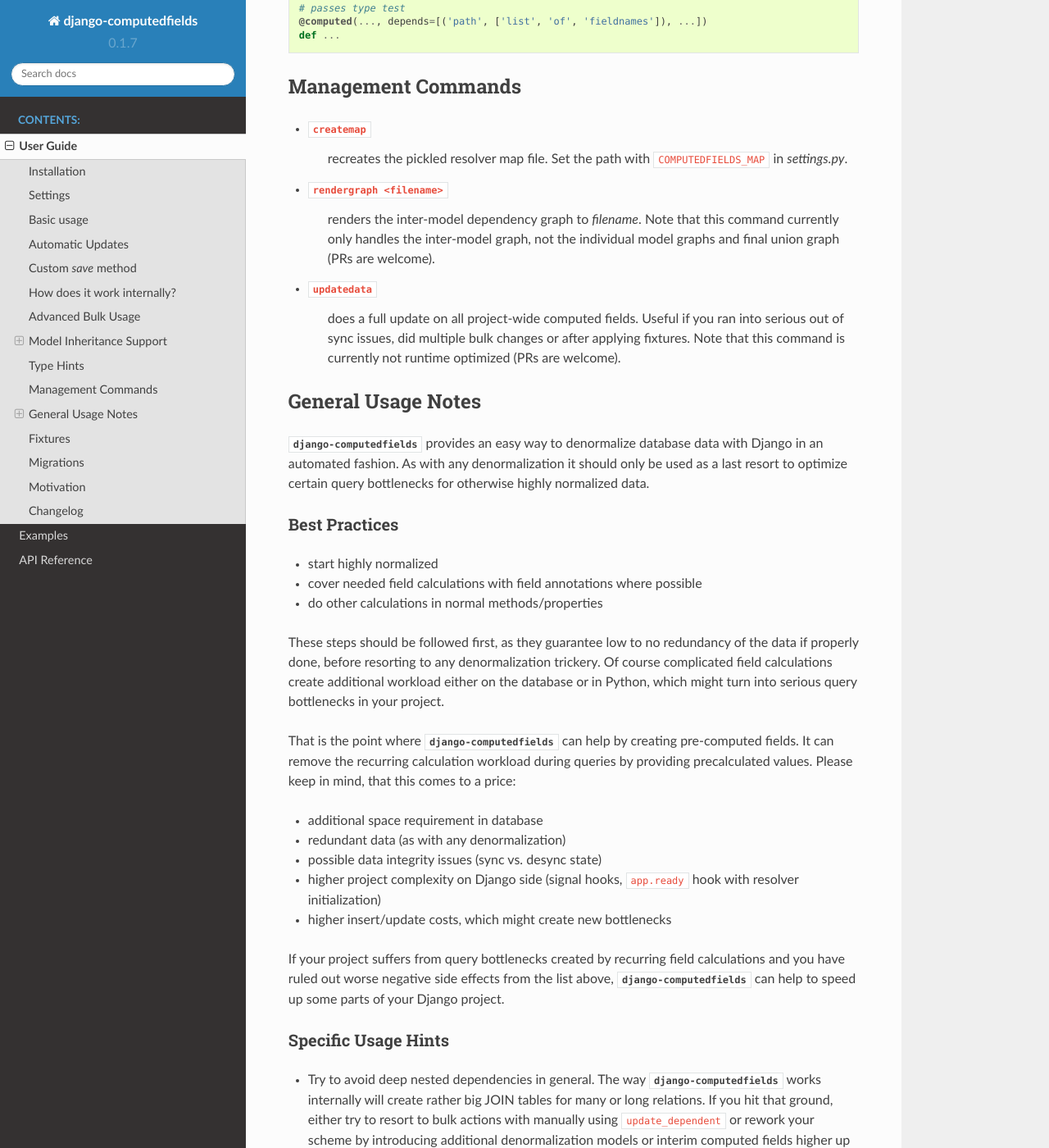
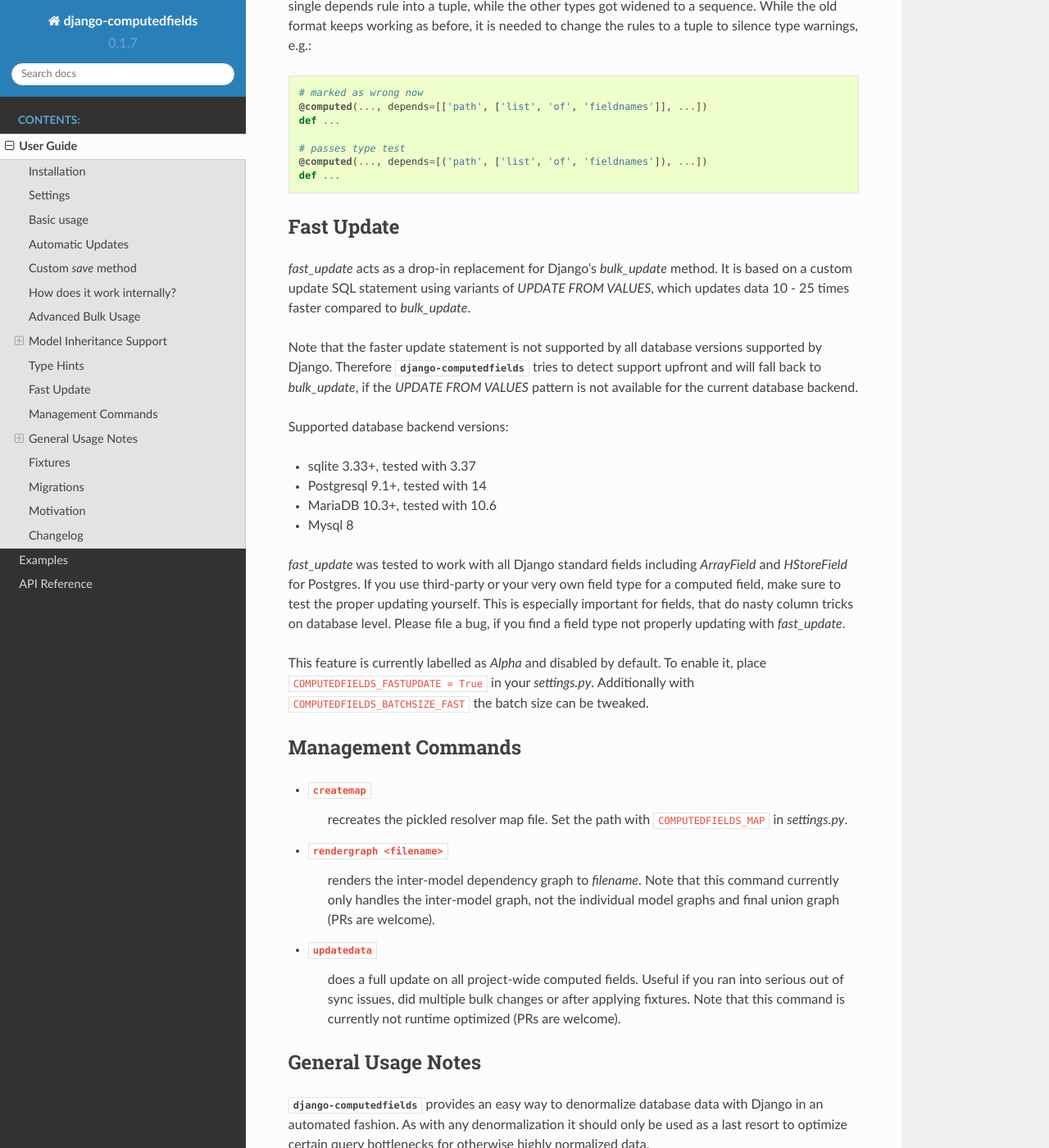
Before and after one commit to netzkolchose/django-computedfields, a Sphinx documentation site: the page built from docs/manual.rst, in a window 1280 px wide and 1400 px high, scrolled down 8000 px. Shown: the whole window at 82% size. Built offline with Sphinx 7.4.7 and the Read the Docs theme 2.0.0, drawn with Linux system fonts in a browser that asks for light colours; the version number is read from the project's files by our own code; some of the changed text lies outside the part shown.

Commit message:
update docs

```diff
--- a/docs/conf.py
+++ b/docs/conf.py
@@ -51,6 +51,7 @@
     'sphinx.ext.todo',
     'sphinx.ext.viewcode',
     'sphinx.ext.githubpages',
+    'sphinx.ext.autosectionlabel',
 ]
 
 # Add any paths that contain templates here, relative to this directory.
--- a/docs/manual.rst
+++ b/docs/manual.rst
@@ -52,6 +52,14 @@
     affected rows and computed fields. Note that taking a rather high value here might
     penalize update performance due high memory usage on Python side to hold the row instances
     and construct the final SQL command. This is further restricted by certain database adapters.
+
+- ``COMPUTEDFIELDS_FASTUPDATE`` (Alpha)
+    Set this to ``True`` to use the new `fast_update` feature. See :ref:`Fast Update` for more information.
+
+- ``COMPUTEDFIELDS_BATCHSIZE_FAST``
+    Batch size for `fast_update`, which scales much better with bigger batches than `bulk_update`.
+    Typically this can be be set to a value >1000, default is `COMPUTEDFIELDS_BATCHSIZE * 10`.
+
 
 Basic usage
 -----------
@@ -384,6 +392,33 @@
     def ...
 
 
+Fast Update
+-----------
+
+`fast_update` acts as a drop-in replacement for Django's `bulk_update` method.
+It is based on a custom update SQL statement using variants of `UPDATE FROM VALUES`,
+which updates data 10 - 25 times faster compared to `bulk_update`.
+
+Note that the faster update statement is not supported by all database versions supported by Django.
+Therefore :mod:`django-computedfields` tries to detect support upfront and will fall back to `bulk_update`,
+if the `UPDATE FROM VALUES` pattern is not available for the current database backend.
+
+Supported database backend versions:
+
+- sqlite 3.33+, tested with 3.37
+- Postgresql 9.1+, tested with 14
+- MariaDB 10.3+, tested with 10.6
+- Mysql 8
+
+`fast_update` was tested to work with all Django standard fields including `ArrayField` and `HStoreField` for Postgres.
+If you use third-party or your very own field type for a computed field, make sure to test the proper updating yourself.
+This is especially important for fields, that do nasty column tricks on database level.
+Please file a bug, if you find a field type not properly updating with `fast_update`.
+
+This feature is currently labelled as `Alpha` and disabled by default. To enable it,
+place ``COMPUTEDFIELDS_FASTUPDATE = True`` in your `settings.py`. Additionally with ``COMPUTEDFIELDS_BATCHSIZE_FAST``
+the batch size can be tweaked.
+
 
 Management Commands
 -------------------
```
Also changed, not shown: docs/reference.rst (+8 -0 lines), 1 other file.
